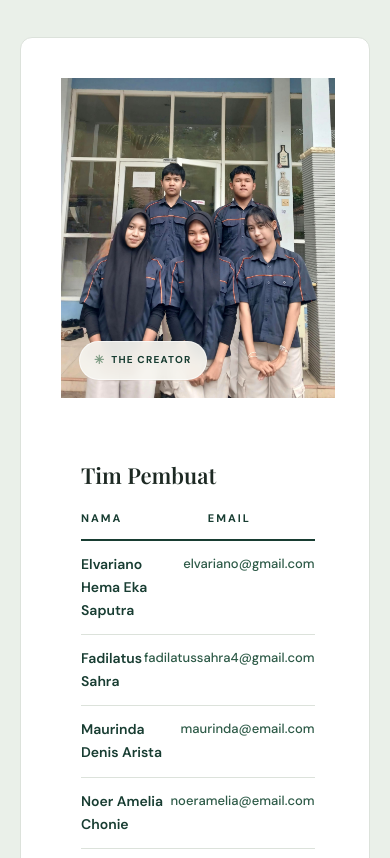
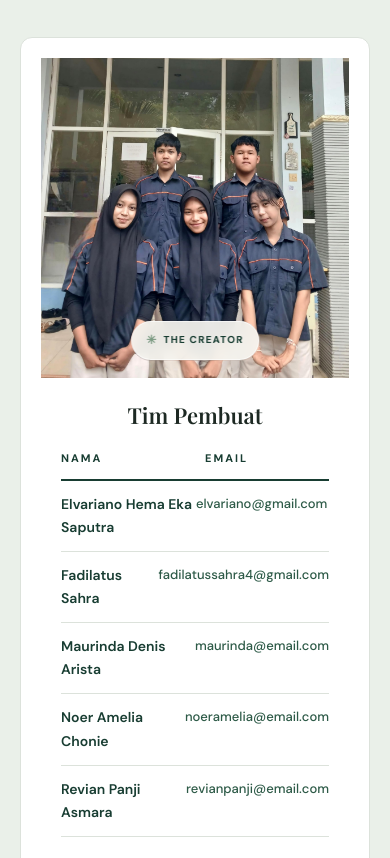
Before and after one commit to fdilatussahra/sumberteluwaterfall, a plain HTML site: page pembuat.html in a window 390 px wide. Shown: the part 210-1068 px from the top of the page. Drawn offline with nearby package versions, Linux system fonts and the light colour scheme.

Commit message:
Enhance responsive styles for creator hero section
Added styles for responsive design in creator hero section.

```diff
--- a/style.css
+++ b/style.css
@@ -1074,16 +1074,31 @@ h2 em {
 @media (max-width: 850px) {
   .creator-hero {
     grid-template-columns: 1fr;
+    padding: 20px;
+    gap: 0;
+    text-align: center;
+    justify-items: center;
   }
 
   .creator-hero-photo {
     min-height: 0;
+    width: 100%;
     height: 320px;
     position: relative;
+    margin: 0 auto;
   }
 
   .creator-hero-photo img {
-    position: relative;
+    position: static;
+    width: 100%;
+    height: 320px;
+    object-fit: cover;
+  }
+
+  .photo-label {
+    left: 50%;
+    transform: translateX(-50%);
+    white-space: nowrap;
   }
 
   .creator-page-wrap {
@@ -1091,7 +1106,20 @@ h2 em {
   }
 
   .creator-hero-info {
+    width: 100%;
     padding: 24px 20px;
+    text-align: center;
+    align-items: center;
+  }
+
+  .creator-hero-info h2 {
+    text-align: center;
+    width: 100%;
+  }
+
+  .creator-list {
+    width: 100%;
+    text-align: left;
   }
 }
 
@@ -1105,4 +1133,4 @@ h2 em {
   .creator-email {
     text-align: left;
   }
-  }
+}
```
